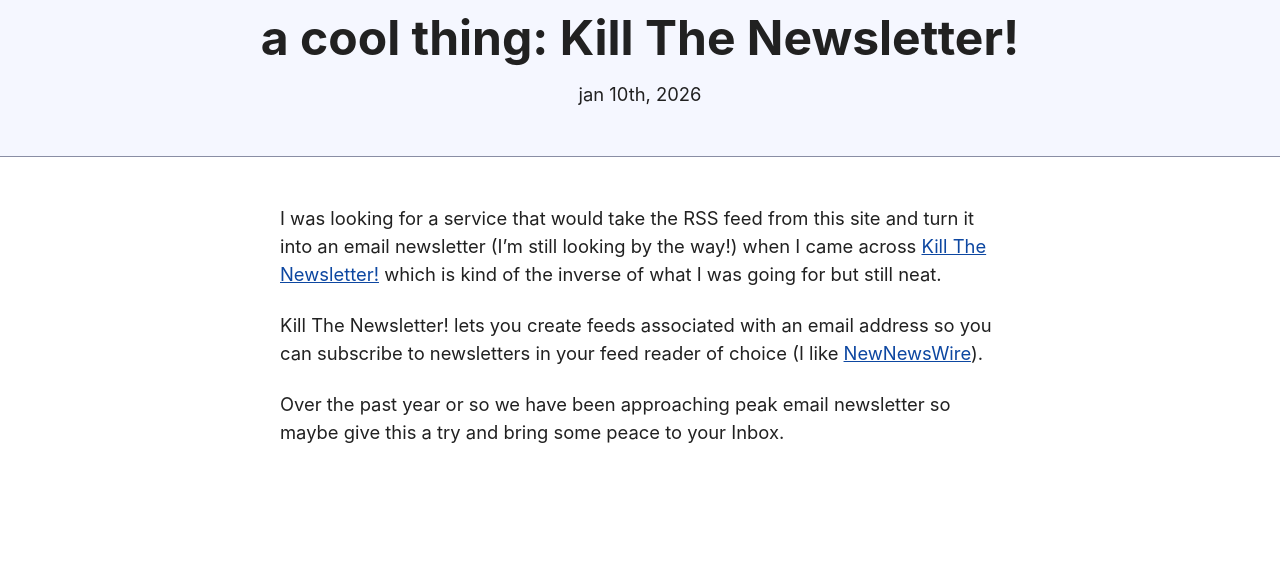
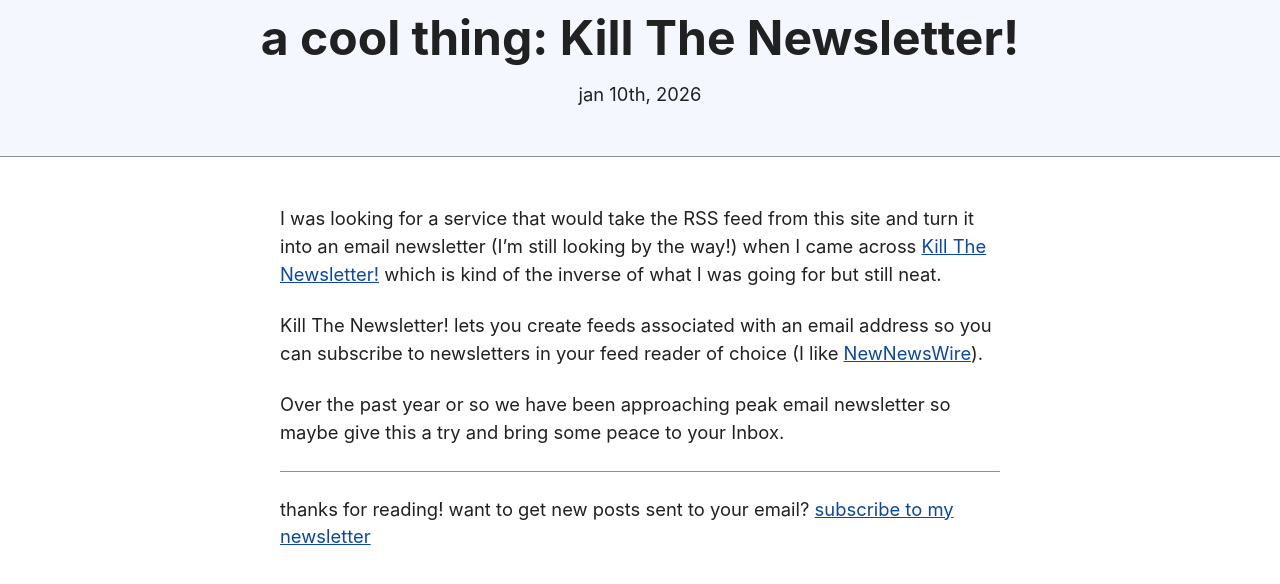
Before and after one commit to sloanelybutsurely/www, a Jekyll site: the page built from _posts/2026-01-10-a-cool-thing-kill-the-newsletter.md, in a window 1280 px wide, cut to the strip 104-688 px from the top of the page. Built offline with Jekyll 4.4.1, drawn with Linux system fonts in a browser that asks for light colours.

Commit message:
add back newsletter with new url

```diff
--- a/_data/navigation.yml
+++ b/_data/navigation.yml
@@ -10,5 +10,5 @@
 - name: reading
   link: /reading/
 
-# - name: newsletter
-#   link: /newsletter/
+- name: newsletter
+  link: /newsletter/
--- a/_includes/subscription-form.html
+++ b/_includes/subscription-form.html
@@ -1,4 +1,4 @@
-<form action="https://n8n.sloane.sh/webhook/subscribe" method="get" style="display: flex; flex-direction: column; row-gap: 1rem; align-items: flex-start;">
+<form action="https://automation.sloanelybutsurely.com/webhook/subscribe" method="get" style="display: flex; flex-direction: column; row-gap: 1rem; align-items: flex-start;">
   <label>
     your name (optional)
     <input type="text" name="name" placeholder="rory gilmore">
--- a/_layouts/post.html
+++ b/_layouts/post.html
@@ -5,3 +5,5 @@
 <div class="e-content">
   {{ content }}
 </div>
+
+{% include newsletter-cta.html %}
```
